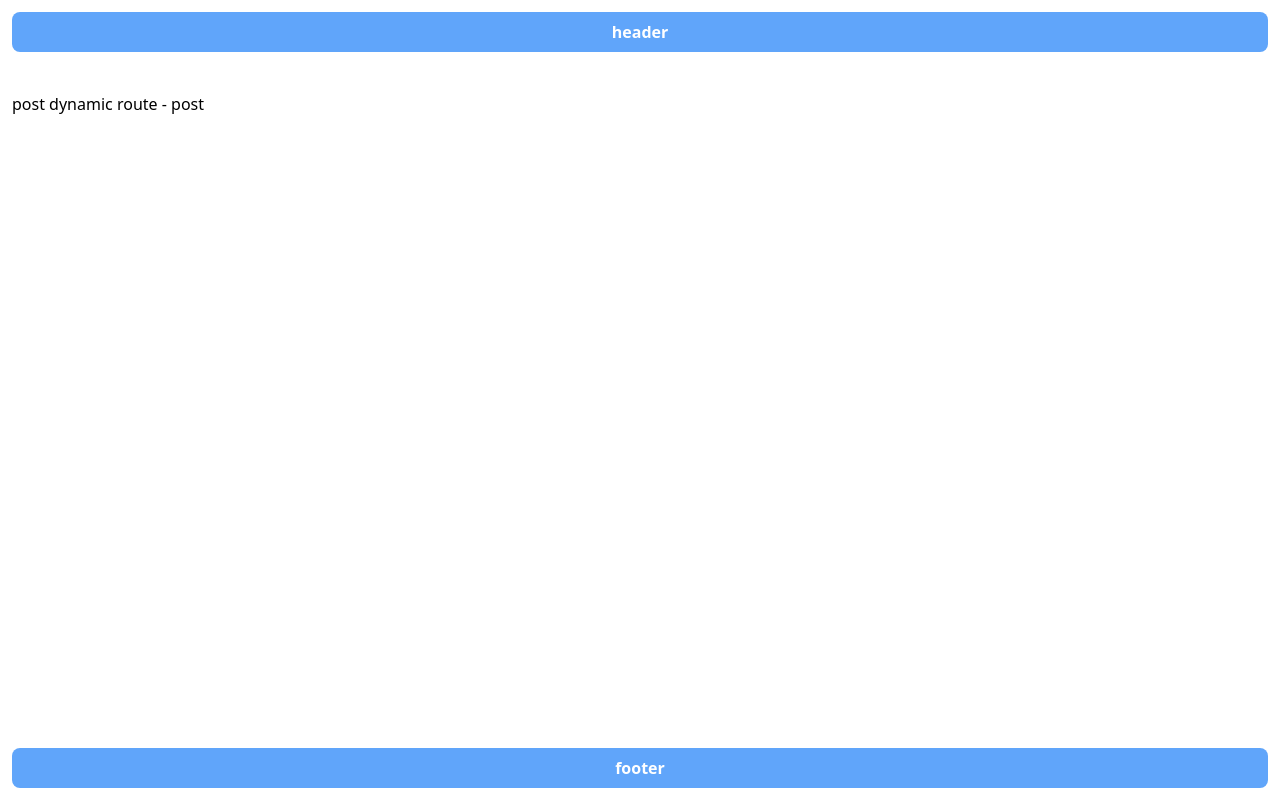
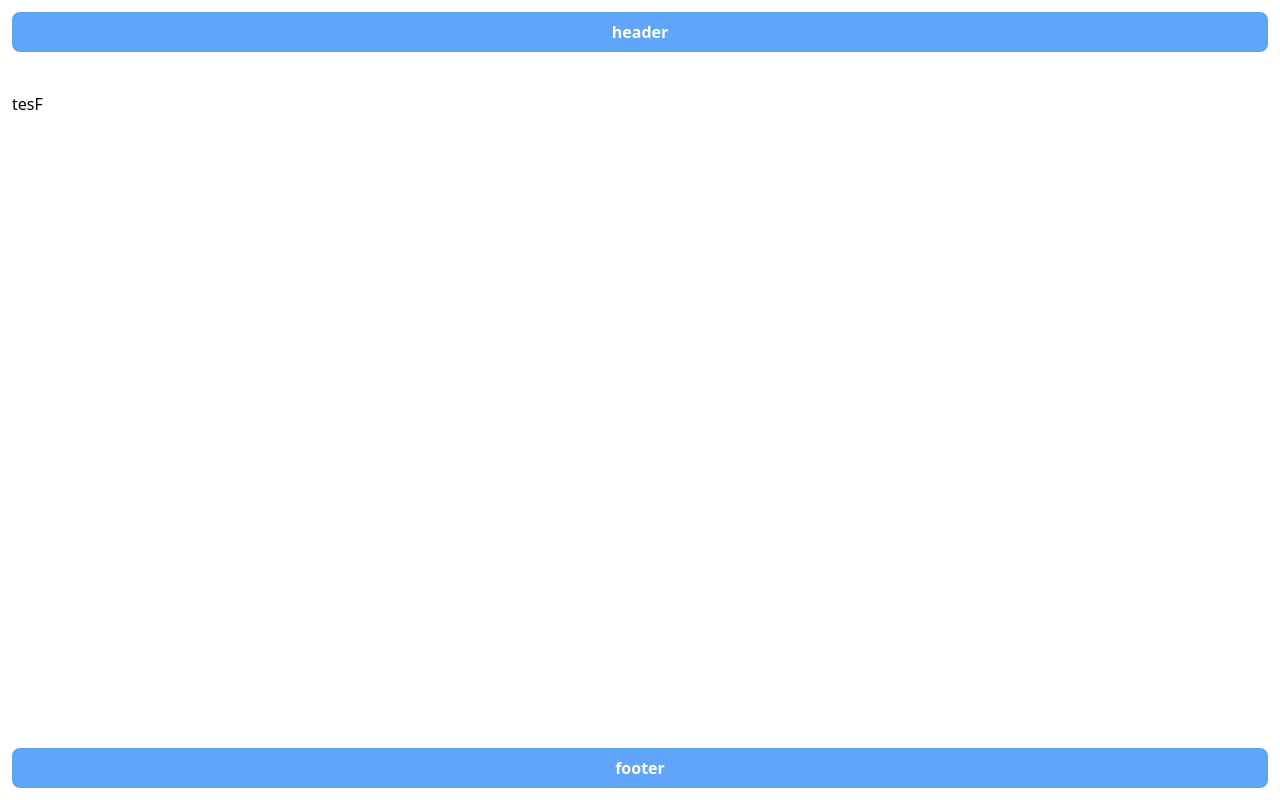
Before and after one commit to javadyousefi1/next-practice, a Next.js app: page /posts/post in a window 1280 px wide. Built offline with nearby package versions, Linux system fonts and the light colour scheme.

Commit message:
bye next

```diff
--- a/pages/posts/index.js
+++ /dev/null
@@ -1,5 +0,0 @@
-const MainPost = () => {
-    return <>main post page will show if you dont enter a id on url</>;
-  };
-
-  export default MainPost;
--- /dev/null
+++ b/pages/posts/post.js
@@ -0,0 +1,5 @@
+const Main = () => {
+  return <>tesF</>;
+};
+
+export default Main;
```
